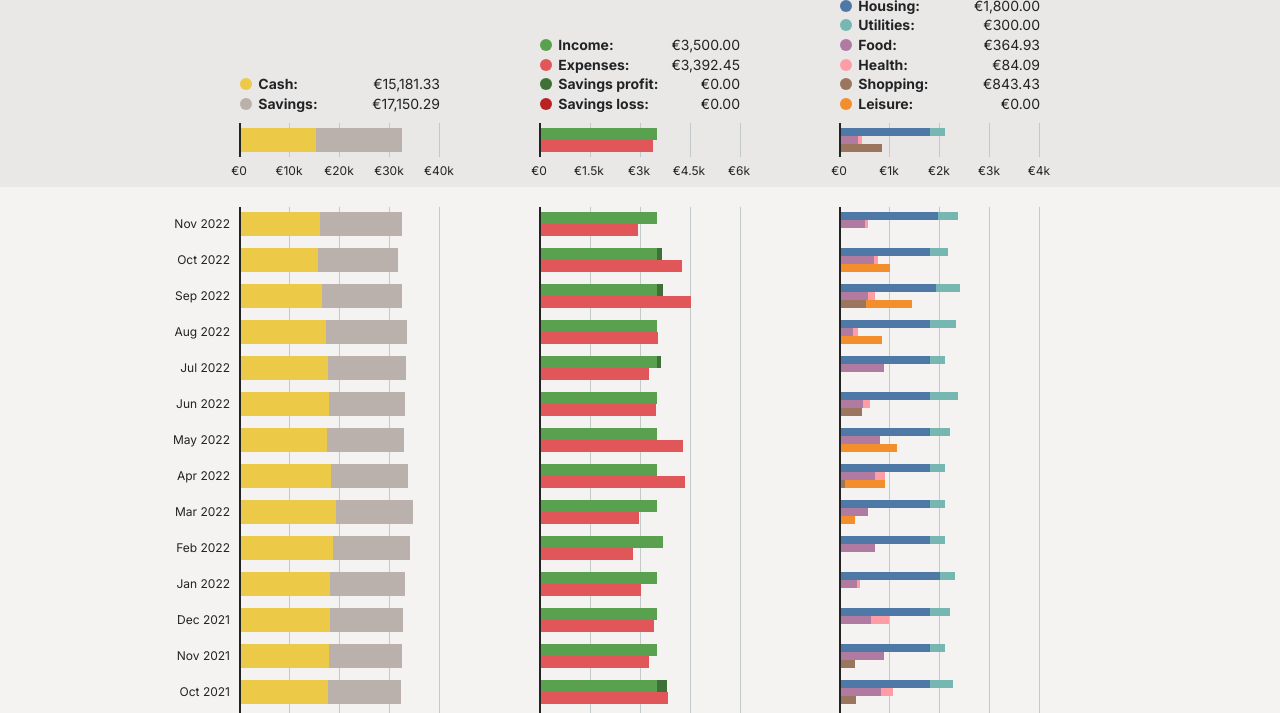
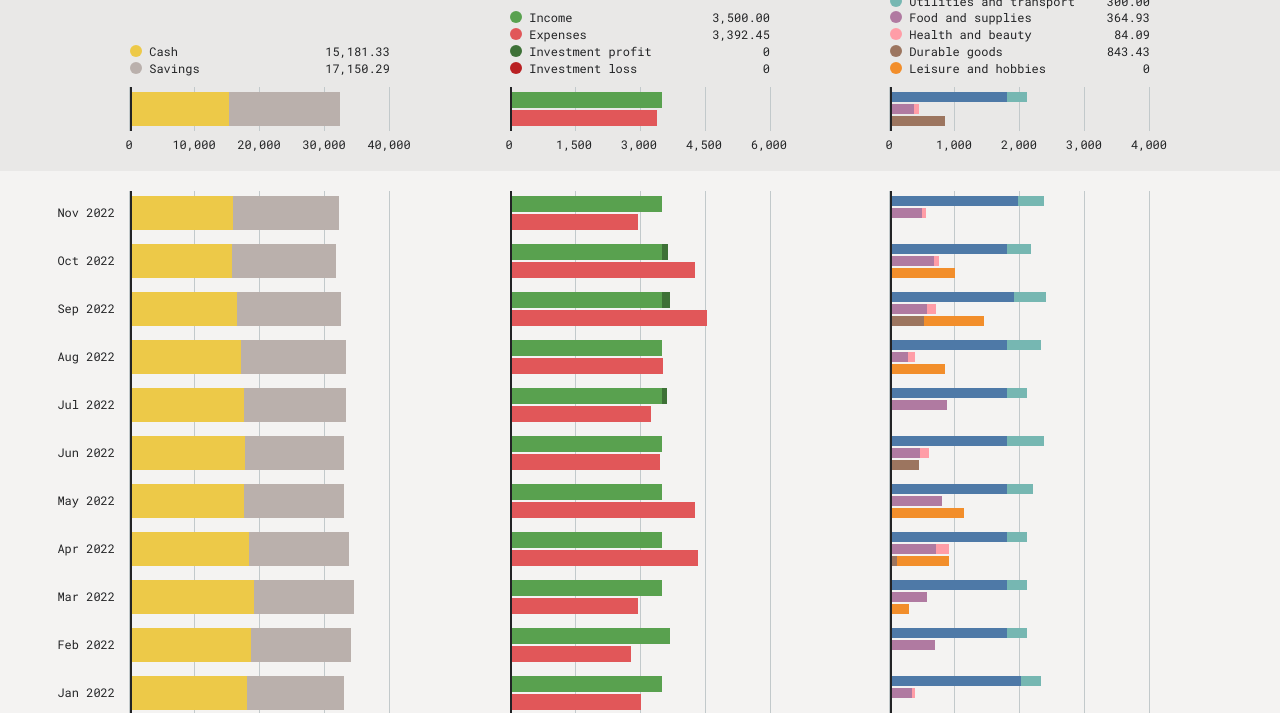
Before and after one commit to tzhg/my-budget, a plain HTML site: page index.html in a window 1280 px wide. Shown: the part 173-886 px from the top of the page. Drawn offline with nearby package versions, Linux system fonts and the light colour scheme; a web font is replaced by a local one.

Commit message:
Tweak design

```diff
--- a/css/main.css
+++ b/css/main.css
@@ -89,8 +89,8 @@ textarea {
 
 body {
     background-color: #f4f3f2;
-    font-size: 14px;
-    font-family: "Inter", sans-serif;
+    font-size: 12px;
+    font-family: "Roboto Mono", monospace;
     color: #222325;
 }
 
@@ -103,18 +103,18 @@ body {
 .head-grid {
     display: grid;
     background-color: #e9e8e7;
-    grid-template-columns: 1fr 200px 200px 200px 1fr;
+    grid-template-columns: 1fr 260px 1fr;
     grid-template-rows: auto;
     grid-template-areas:
-        ". t0 t0 t0 ."
-        ". h0 h1 h2 ."
-        ". c0 c1 c2 .";
-    column-gap: 100px;
+        ". t0 ."
+        ". h0 ."
+        ". c0 ."
+        ". h1 ."
+        ". c1 ."
+        ". h2 ."
+        ". c2 .";
     row-gap: 10px;
-    padding-top: 100px;
-    padding-bottom: 20px;
-    padding-left: 50px;
-    padding-right: 50px;
+    padding-top: 80px;
 }
 
 .top-row { grid-area: t0; }
@@ -127,14 +127,15 @@ body {
 
 .body-grid {
     display: grid;
-    grid-template-columns: 1fr 200px 200px 200px 1fr;
+    grid-template-columns: 1fr 260px 1fr;
     grid-template-rows: auto;
     grid-template-areas:
-        ". h0 h0 h0 ."
-        ". l0 l1 l2 .";
-    column-gap: 100px;
-    padding-left: 50px;
-    padding-right: 50px;
+        ". h0 ."
+        ". l0 ."
+        ". h1 ."
+        ". l1 ."
+        ". h2 ."
+        ". l2 .";
 }
 
 .c0 { grid-area: l0; }
@@ -148,11 +149,7 @@ body {
 }
 
 .head-chart-container {
-    margin-bottom: 10px;
-}
-
-.head-label {
-    font-weight: 700;
+    margin-bottom: 40px;
 }
 
 .head-labels-0 {
@@ -234,7 +231,6 @@ body {
     width: 12px;
     height: 12px;
     border-radius: 6px;
-    margin-right: 3px;
     display: inline-block;
     top: 1px;
 }
@@ -243,7 +239,7 @@ body {
     display: flex;
     flex-flow: column nowrap;
     align-items: stretch;
-    row-gap: 12px;
+    row-gap: 14px;
 }
 
 .long-chart-container, .head-chart-container {
@@ -253,7 +249,7 @@ body {
 
 .long-chart > div, .head-chart {
     position: relative;
-    height: 24px;
+    height: 34px;
 }
 
 .long-chart > div > div, .head-chart > div {
@@ -273,14 +269,6 @@ body {
     width: 5px;
     pointer-events: none;
     z-index: 2;
-}
-
-.c1 .axis, .h1 .axis {
-    //left: calc(50% - 1px);
-}
-
-.axis {
-    left: -1px;
 }
 
 .c0, .c1, .c2 {
@@ -352,6 +340,32 @@ body {
 
 .tt-1 {
     font-weight: 700;
+}
+
+@media (min-width: 1250px) {
+    .head-grid {
+        display: grid;
+        background-color: #e9e8e7;
+        grid-template-columns: 1fr 260px 260px 260px 1fr;
+        grid-template-rows: auto;
+        grid-template-areas:
+            ". t0 t0 t0 ."
+            ". h0 h1 h2 ."
+            ". c0 c1 c2 .";
+        column-gap: 120px;
+        row-gap: 10px;
+        padding-top: 80px;
+    }
+
+    .body-grid {
+        display: grid;
+        grid-template-columns: 1fr 260px 260px 260px 1fr;
+        grid-template-rows: auto;
+        grid-template-areas:
+            ". h0 h0 h0 ."
+            ". l0 l1 l2 .";
+        column-gap: 120px;
+    }
 }
 
 /* ==========================================================================
--- a/index.html
+++ b/index.html
@@ -21,7 +21,7 @@
 
     <link rel="preconnect" href="https://fonts.googleapis.com">
     <link rel="preconnect" href="https://fonts.gstatic.com" crossorigin>
-    <link href="https://fonts.googleapis.com/css2?family=Inter:wght@400;700&family=Playfair+Display:ital@0;1&display=swap" rel="stylesheet">
+    <link href="https://fonts.googleapis.com/css2?family=Inter:wght@400;700&family=Playfair+Display:ital@0;1&family=Roboto+Mono:wght@400;700&display=swa" rel="stylesheet">
 
     <meta name="theme-color" content="#fafafa">
 </head>
@@ -36,12 +36,12 @@
                 <div class="head-labels-0">
                     <div class="head-label label-cash">
                         <div class="legend-icon"></div>
-                        Cash:
+                        Cash
                     </div>
                     <div class="head-val val-cash"></div>
                     <div class="head-label label-savings">
                         <div class="legend-icon"></div>
-                        Savings:
+                        Savings
                     </div>
                     <div class="head-val val-savings"></div>
                 </div>
@@ -52,22 +52,22 @@
                 <div class="head-labels-1">
                     <div class="head-label label-expenses">
                         <div class="legend-icon"></div>
-                        Expenses:
+                        Expenses
                     </div>
                     <div class="head-val val-expenses"></div>
                     <div class="head-label label-income">
                         <div class="legend-icon"></div>
-                        Income:
+                        Income
                     </div>
                     <div class="head-val val-income"></div>
                     <div class="head-label label-profit">
                         <div class="legend-icon"></div>
-                        Savings profit:
+                        Investment profit
                     </div>
                     <div class="head-val val-profit"></div>
                     <div class="head-label label-loss">
                         <div class="legend-icon"></div>
-                        Savings loss:
+                        Investment loss
                     </div>
                     <div class="head-val val-loss"></div>
                 </div>
@@ -78,32 +78,32 @@
                 <div class="head-labels-2">
                     <div class="head-label label-housing">
                         <div class="legend-icon"></div>
-                        Housing:
+                        Housing
                     </div>
                     <div class="head-val val-housing"></div>
                     <div class="head-label label-food">
                         <div class="legend-icon"></div>
-                        Food:
+                        Food and supplies
                     </div>
                     <div class="head-val val-food"></div>
                     <div class="head-label label-shopping">
                         <div class="legend-icon"></div>
-                        Shopping:
+                        Durable goods
                     </div>
                     <div class="head-val val-shopping"></div>
                     <div class="head-label label-utilities">
                         <div class="legend-icon"></div>
-                        Utilities:
+                        Utilities and transport
                     </div>
                     <div class="head-val val-utilities"></div>
                     <div class="head-label label-health">
                         <div class="legend-icon"></div>
-                        Health:
+                        Health and beauty
                     </div>
                     <div class="head-val val-health"></div>
                     <div class="head-label label-leisure">
                         <div class="legend-icon"></div>
-                        Leisure:
+                        Leisure and hobbies
                     </div>
                     <div class="head-val val-leisure"></div>
                 </div>
--- a/js/main.js
+++ b/js/main.js
@@ -16,7 +16,10 @@ const data = dataImp.data;
 
 const m = data[0].length;
 
-const chartWidth = 200;
+const chartWidth = 260;
+const rowHeight = 34;
+
+const intraPad = 2;
 
 const labels = [
     "Cash",
@@ -24,13 +27,13 @@ const labels = [
     "Expenses",
     "Income",
     "Housing",
-    "Food",
-    "Shopping",
-    "Utilities",
-    "Health",
-    "Leisure",
-    "Savings profit",
-    "Savings loss"
+    "Food and supplies",
+    "Durable goods",
+    "Utilities and transport",
+    "Health and beauty",
+    "Leisure and hobbies",
+    "Investment profit",
+    "Investment loss"
 ];
 
 const pal = [
@@ -49,22 +52,21 @@ const pal = [
 ];
 
 const formatVal = (value, style="default") => {
+    /* https://stackoverflow.com/a/2901298 */
+    function numberWithCommas(x) {
+        return x.toString().replace(/\B(?<!\.\d*)(?=(\d{3})+(?!\d))/g, ",");
+    }
+
+    if (value === 0) {
+        return "0";
+    }
+
     if (style === "default") {
-        return new Intl.NumberFormat(
-            "en-UK",
-            { style: "currency", currency: "EUR" }
-        ).format(value);
+        value = value.toFixed(2);
+    } else if (style === "short") {
+        value = value.toFixed(0);
     }
-    if (style === "short") {
-        const value2 = new Intl.NumberFormat(
-            "en-UK",
-            { style: "currency", currency: "EUR", maximumSignificantDigits: 2 }
-        ).format(value / 1000);
-        if (value > 0) {
-            return value2 + "k";
-        }
-        return value2;
-    }
+    return numberWithCommas(value);
 };
 
 const getWidth = (val, type) => {
@@ -144,7 +146,7 @@ const drawChart0 = () => {
         $(".h0").append($gridLabel);
 
         $gridLabel.css({
-            "left": `calc(${getWidth(val, 0)}px - 1px - ${$gridLabel.width() / 2}px)`,
+            "left": `${getWidth(val, 0) - 1 - $gridLabel.width() / 2}px`,
         });
     });
 
@@ -172,8 +174,9 @@ const drawChart0 = () => {
         "top": 0
     });
 
-    $(".h0 > .head-chart").append($rect0);
-    $(".h0 > .head-chart").append($rect1);
+    $(".h0 > .head-chart")
+        .append($rect0)
+        .append($rect1);
 
     para.gridlines[0].forEach((val) => {
         const $grid1 = $(document.createElement("div"))
@@ -219,13 +222,14 @@ const drawChart0 = () => {
             "top": 0
         });
 
-        $row.append($rect0);
-        $row.append($rect1);
+        $row
+            .append($rect0)
+            .append($rect1);
         $(".c0 > .long-chart").append($row);
 
         const $text = $(document.createElement("div"))
 
-        $text.addClass("time-axis-label");
+        $text.addClass("time-axis-label time-axis-label-0");
 
         const date = getDate(m - 1 - i);
 
@@ -234,14 +238,14 @@ const drawChart0 = () => {
         $row.append($text);
 
         $text.css({
-            "left": `${-$text.width() - 10}px`,
+            "left": `${-$text.width() - 15}px`,
             "top": `calc(50% - ${$text.height() / 2}px)`
         });
     }
 };
 
 const drawChart1 = () => {
-    const barHeight = 12;
+    const barHeight = (rowHeight - intraPad) / 2;
 
     para.gridlines[1].forEach((val) => {
         const $gridLabel = $(document.createElement("div"))
@@ -272,13 +276,12 @@ const drawChart1 = () => {
     $rect2.attr("data-rect", "10-0");
     $rect3.attr("data-rect", "11-0");
 
-
     $rect0.css({
         "background-color": pal[2],
         "width": `${dataPx[2][0]}px`,
         "height": `${barHeight}px`,
         "left": 0,
-        "top": `${barHeight}px`
+        "top": `${barHeight + intraPad}px`
     });
     $rect1.css({
         "background-color": pal[3],
@@ -299,13 +302,14 @@ const drawChart1 = () => {
         "width": `${dataPx[11][0]}px`,
         "height": `${barHeight}px`,
         "left": `${dataPx[2][0]}px`,
-        "top": `${barHeight}px`
+        "top": `${barHeight + intraPad}px`
     });
 
-    $(".h1 > .head-chart").append($rect0);
-    $(".h1 > .head-chart").append($rect1);
-    $(".h1 > .head-chart").append($rect2);
-    $(".h1 > .head-chart").append($rect3);
+    $(".h1 > .head-chart")
+        .append($rect0)
+        .append($rect1)
+        .append($rect2)
+        .append($rect3);
 
     para.gridlines[1].forEach((val) => {
         const $grid1 = $(document.createElement("div"))
@@ -347,7 +351,7 @@ const drawChart1 = () => {
             "width": `${dataPx[2][i]}px`,
             "height": `${barHeight}px`,
             "left": 0,
-            "top": `${barHeight}px`
+            "top": `${barHeight + intraPad}px`
         });
         $rect1.css({
             "background-color": pal[3],
@@ -368,19 +372,35 @@ const drawChart1 = () => {
             "width": `${dataPx[11][i]}px`,
             "height": `${barHeight}px`,
             "left": `${dataPx[2][i]}px`,
-            "top": `${barHeight}px`
+            "top": `${barHeight + intraPad}px`
         });
 
-        $row.append($rect0);
-        $row.append($rect1);
-        $row.append($rect2);
-        $row.append($rect3);
+        $row
+            .append($rect0)
+            .append($rect1)
+            .append($rect2)
+            .append($rect3);
         $(".c1 > .long-chart").append($row);
+
+        const $text = $(document.createElement("div"))
+
+        $text.addClass("time-axis-label time-axis-label-1");
+
+        const date = getDate(m - 1 - i);
+
+        $text.text(`${date[0].slice(0, 3)} ${date[1]}`);
+
+        $row.append($text);
+
+        $text.css({
+            "left": `${-$text.width() - 15}px`,
+            "top": `calc(50% - ${$text.height() / 2}px)`
+        });
     }
 };
 
 const drawChart2 = () => {
-    const barHeight = 8;
+    const barHeight = (rowHeight - 2 * intraPad) / 3;
 
     para.gridlines[2].forEach((val) => {
         const $gridLabel = $(document.createElement("div"))
@@ -417,24 +437,24 @@ const drawChart2 = () => {
 
     $rect0.css({
         "background-color": pal[4],
-        "width": `calc(${dataPx[4][0]}px - ${dataPx[7][0] == 0 ? 0 : 0}px)`,
+        "width": `${dataPx[4][0]}px`,
         "height": `${barHeight}px`,
         "left": 0,
         "top": 0
     });
     $rect1.css({
         "background-color": pal[5],
-        "width": `calc(${dataPx[5][0]}px - ${dataPx[8][0] == 0 ? 0 : 0}px)`,
+        "width": `${dataPx[5][0]}px`,
         "height": `${barHeight}px`,
         "left": 0,
-        "top": `${0 + barHeight}px`
+        "top": `${barHeight + intraPad}px`
     });
     $rect2.css({
         "background-color": pal[6],
-        "width": `calc(${dataPx[6][0]}px - ${dataPx[9][0] == 0 ? 0 : 0}px)`,
+        "width": `${dataPx[6][0]}px`,
         "height": `${barHeight}px`,
         "left": 0,
-        "top": `${0 + 2 * barHeight}px`
+        "top": `${2 * (barHeight + intraPad)}px`
     });
     $rect3.css({
         "background-color": pal[7],
@@ -448,22 +468,23 @@ const drawChart2 = () => {
         "width": `${dataPx[8][0]}px`,
         "height": `${barHeight}px`,
         "left": `${dataPx[5][0]}px`,
-        "top": `${0 + barHeight}px`
+        "top": `${barHeight + intraPad}px`
     });
     $rect5.css({
         "background-color": pal[9],
         "width": `${dataPx[9][0]}px`,
         "height": `${barHeight}px`,
         "left": `${dataPx[6][0]}px`,
-        "top": `${0 + 2 * barHeight}px`
+        "top": `${2 * (barHeight + intraPad)}px`
     });
 
-    $(".h2 > .head-chart").append($rect0);
-    $(".h2 > .head-chart").append($rect1);
-    $(".h2 > .head-chart").append($rect2);
-    $(".h2 > .head-chart").append($rect3);
-    $(".h2 > .head-chart").append($rect4);
-    $(".h2 > .head-chart").append($rect5);
+    $(".h2 > .head-chart")
+        .append($rect0)
+        .append($rect1)
+        .append($rect2)
+        .append($rect3)
+        .append($rect4)
+        .append($rect5);
 
     para.gridlines[2].forEach((val) => {
         const $grid1 = $(document.createElement("div"))
@@ -508,24 +529,24 @@ const drawChart2 = () => {
 
         $rect0.css({
             "background-color": pal[4],
-            "width": `calc(${dataPx[4][i]}px - ${dataPx[7][i] === 0 ? 0 : 0}px)`,
+            "width": `${dataPx[4][i]}px`,
             "height": `${barHeight}px`,
             "left": 0,
             "top": 0
         });
         $rect1.css({
             "background-color": pal[5],
-            "width": `calc(${dataPx[5][i]}px - ${dataPx[8][i] === 0 ? 0 : 0}px)`,
+            "width": `${dataPx[5][i]}px`,
             "height": `${barHeight}px`,
             "left": 0,
-            "top": `${0 + barHeight}px`
+            "top": `${barHeight + intraPad}px`
         });
         $rect2.css({
             "background-color": pal[6],
-            "width": `calc(${dataPx[6][i]}px - ${dataPx[9][i] === 0 ? 0 : 0}px)`,
+            "width": `${dataPx[6][i]}px`,
             "height": `${barHeight}px`,
             "left": 0,
-            "top": `${0 + 2 * barHeight}px`
+            "top": `${2 * (barHeight + intraPad)}px`
         });
         $rect3.css({
             "background-color": pal[7],
@@ -539,23 +560,39 @@ const drawChart2 = () => {
             "width": `${dataPx[8][i]}px`,
             "height": `${barHeight}px`,
             "left": `${dataPx[5][i]}px`,
-            "top": `${0 + barHeight}px`
+            "top": `${barHeight + intraPad}px`
         });
         $rect5.css({
             "background-color": pal[9],
             "width": `${dataPx[9][i]}px`,
             "height": `${barHeight}px`,
             "left": `${dataPx[6][i]}px`,
-            "top": `${0 + 2 * barHeight}px`
+            "top": `${2 * (barHeight + intraPad)}px`
         });
 
-        $row.append($rect0);
-        $row.append($rect1);
-        $row.append($rect2);
-        $row.append($rect3);
-        $row.append($rect4);
-        $row.append($rect5);
+        $row
+            .append($rect0)
+            .append($rect1)
+            .append($rect2)
+            .append($rect3)
+            .append($rect4)
+            .append($rect5);
         $(".c2 > .long-chart").append($row);
+
+        const $text = $(document.createElement("div"))
+
+        $text.addClass("time-axis-label time-axis-label-2");
+
+        const date = getDate(m - 1 - i);
+
+        $text.text(`${date[0].slice(0, 3)} ${date[1]}`);
+
+        $row.append($text);
+
+        $text.css({
+            "left": `${-$text.width() - 15}px`,
+            "top": `calc(50% - ${$text.height() / 2}px)`
+        });
     }
 };
 
@@ -694,6 +731,15 @@ const initTooltip = () => {
     );
 };
 
+const showTimeAxis = () => {
+    $(".time-axis-label-1").show();
+    $(".time-axis-label-2").show();
+    if ($(window).width() >= 1250) {
+        $(".time-axis-label-1").hide();
+        $(".time-axis-label-2").hide();
+    }
+};
+
 
 (() => {
     const date = getDate(m - 1);
@@ -705,6 +751,11 @@ const initTooltip = () => {
 	drawChart1();
 	drawChart2();
     initTooltip();
+
+    $(window).on("resize", () => {
+        showTimeAxis();
+    });
+    showTimeAxis();
 })();
 
 });
--- a/read-me.txt
+++ b/read-me.txt
@@ -65,7 +65,7 @@ and quantity the number units bought or sold.
 For non-fungible goods, the quantity can be set to 1, and the price the total value.
 Assets are tracked over time using a unique name.
 
-The profit and losses from savings are shown in the chart as "Savings profit" and "Savings loss".
+The profit and losses from savings are shown in the chart as "Investment profit" and "Investment loss".
 This includes capital gains and losses, dividends, and interest paid and received.
 Capital gains and losses are calculated first in first out.
 Debt, interest and dividends are not currently implemented.
```
Also changed, not shown: 1 other file.
